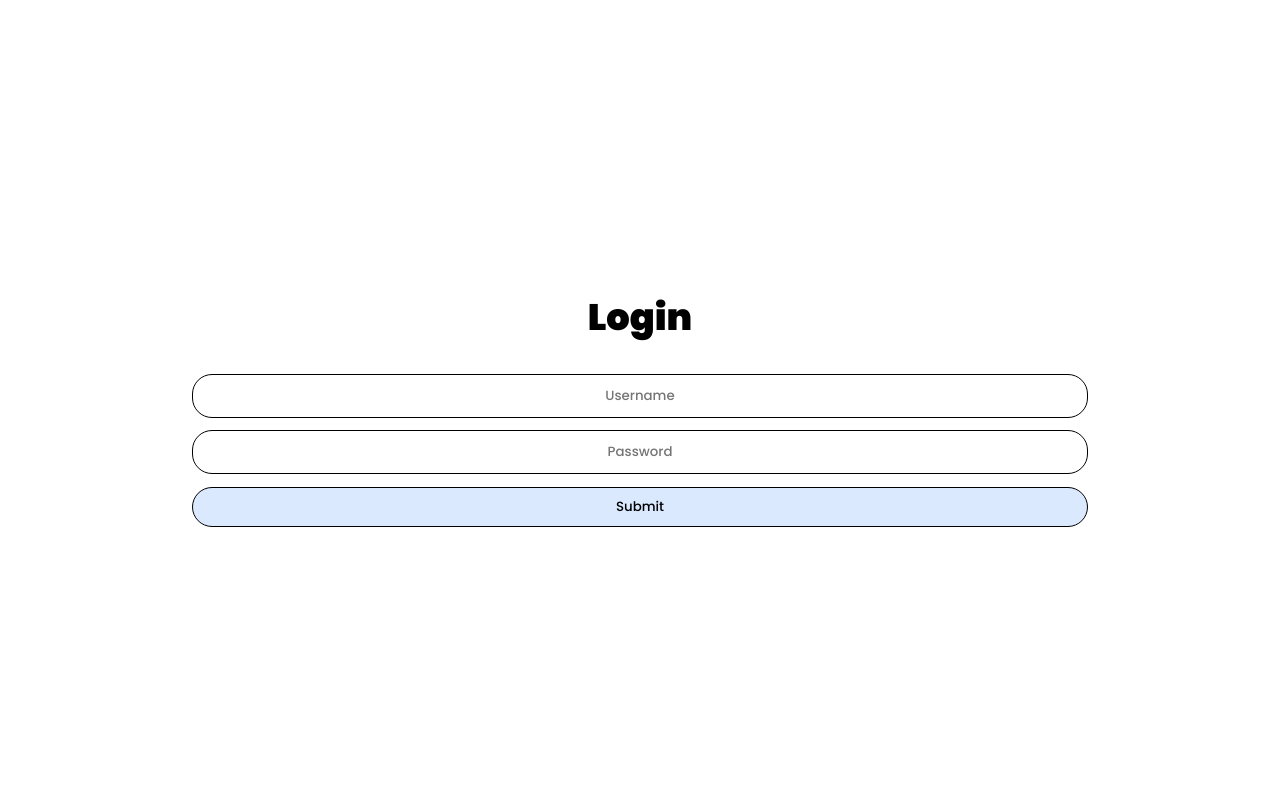
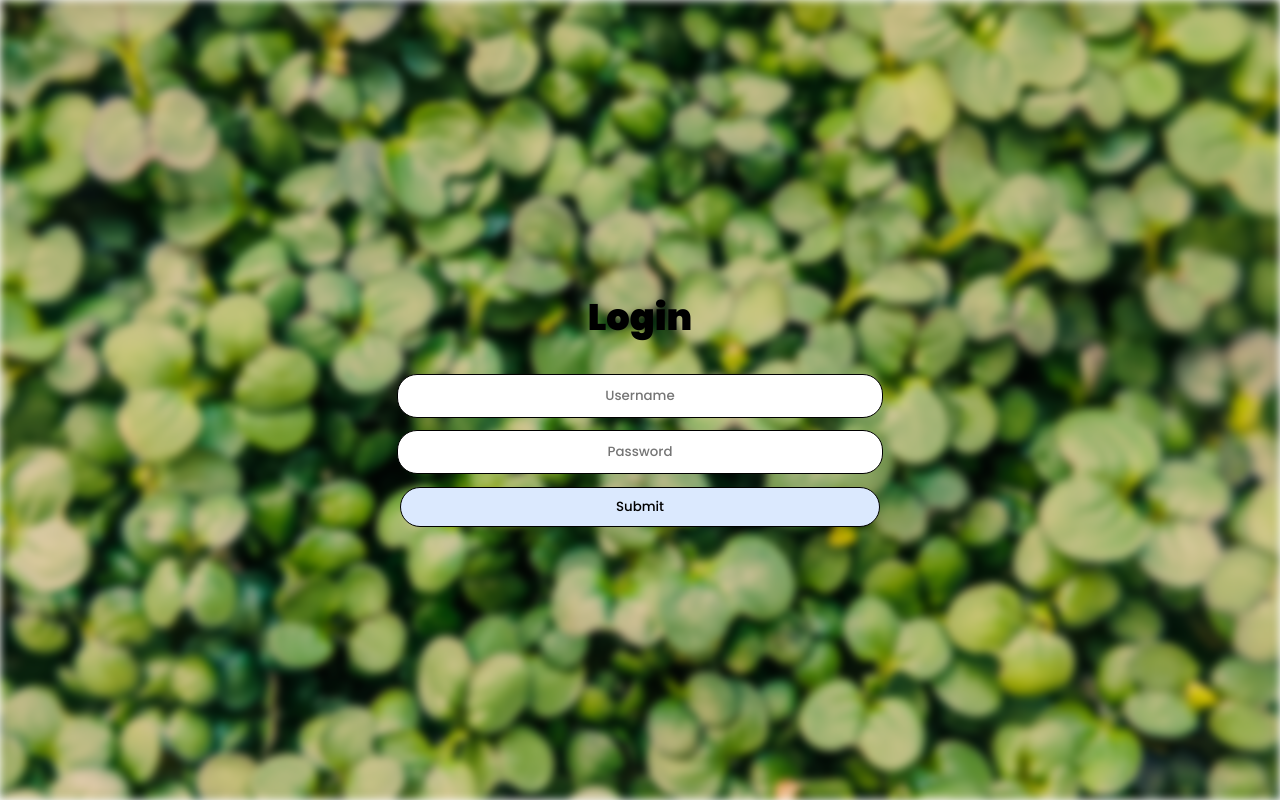
Before and after one commit to Naikpranav11/Neural_Kisan_Web, a Flask app: page /Login in a window 1280 px wide. Run offline with Flask 2, Linux system fonts and the light colour scheme.

Commit message:
cLEAN uP

```diff
--- a/Flask/app.py
+++ b/Flask/app.py
@@ -1,8 +1,6 @@
 from flask import Flask,render_template,request,url_for,redirect
-import string
-import random
 app = Flask(__name__)
-GlobalHash='2e'
+
 @app.route('/')
 def index():
     return render_template("index.html")
@@ -17,14 +15,12 @@ def login():
 
         for i in range(len(Usernames)):
             if(Username == Usernames[i] and Password==Passwords[i]):
-                Hash= ''.join(random.choices(string.ascii_lowercase +string.digits, k=10))
-                GlobalHash=Hash
-                return(redirect(url_for("username",Hash=Hash)))
+                return(redirect(url_for("Dash",Username=Username)))
         else:
           return render_template("login.html")
     return render_template('login.html')
 
 
-@app.route('/<Hash>')
-def username(Hash):
-    return render_template('admin.html')
+@app.route('/Admin=<Username>')
+def Dash(Username):
+    return render_template('Dashboard.html',Username=Username)
--- a/Flask/templates/login.html
+++ b/Flask/templates/login.html
@@ -16,11 +16,25 @@
             <button type="submit">Submit</button>
         </form>
     </section>
+    <img src="{{url_for('static', filename='img/a.jpg')}}" id="bg"/>
 
 </body>
 <style>
 @import url('https://fonts.googleapis.com/css2?family=Poppins:wght@100;200;300;500;900&display=swap');
-    *{
+#bg{
+width: 100vw;
+height: 100vh;
+position: absolute;
+object-fit: cover;
+top: 0;
+z-index: -1;
+
+filter: blur(4px);
+}
+::selection{
+    background: rgb(248, 156, 51);
+}
+*{
         margin: 0%;
         font-family: 'Poppins', sans-serif;
 
@@ -38,19 +52,25 @@
         display: flex;
         flex-direction: column;
         gap: .8rem;
+        align-items: center;
     }
     form h1{
+        color: rgb(0, 0, 0);
         font-size: 2.3rem;
         margin: 1rem;
+        width: 100vw;
+
     }
     form input{
+        width: 30rem;
         height: 40px;
         border: 1px solid black;
         border-radius: 20px;
         text-align: center;
-        animation: vibrate 1s infinite;
+
     }
     form button{
+        width: 30rem;
         height: 40px;
         background: rgb(219, 233, 254);
 
@@ -59,19 +79,8 @@
 transition: 400ms;
     }
     form button:hover{
-        background: rgb(0, 26, 255);
+        background: rgb(0, 255, 128);
     }
-    @keyframes vibrate {
-        0%,100%{
-            translateX:0px;
-        }
-        50%{
-            translateX:-10px;
-        }
-        25%,75%{
-            translateX:10px;
-        }
 
-    }
 </style>
 </html>
```
Also changed, not shown: Flask/templates/Dashboard.html (added, +30 -0 lines), Flask/templates/admin.html (deleted, +0 -14 lines), Flask/templates/index.html (+13 -1 lines), Flask/static/img/a.jpg (added).
